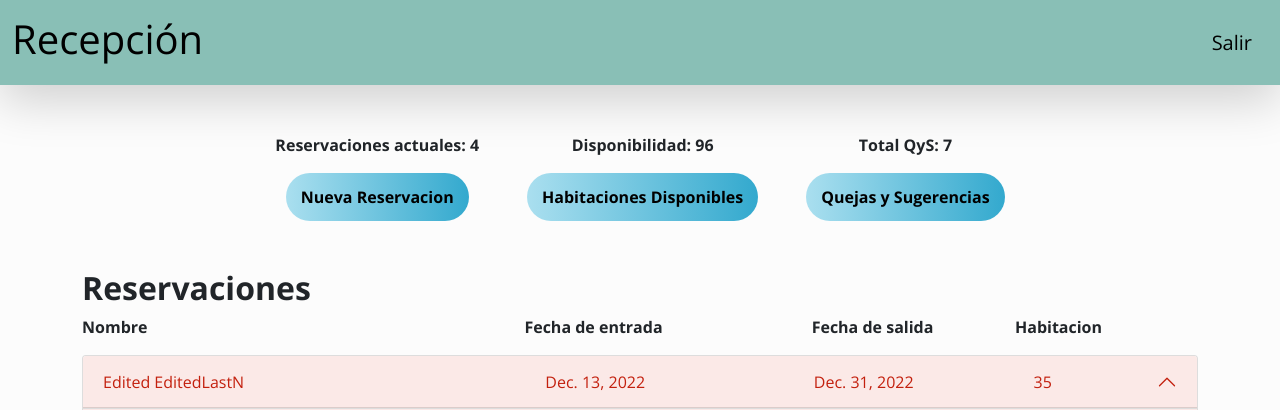
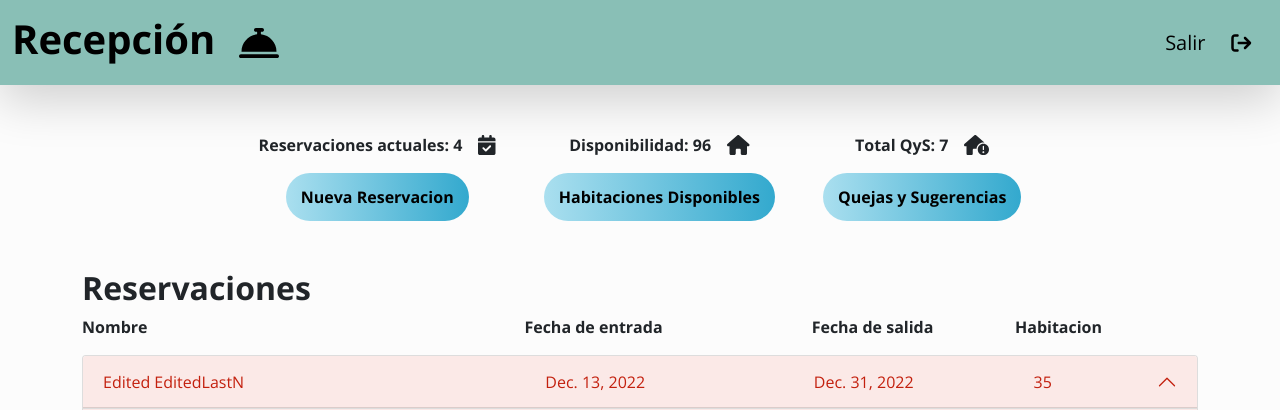
Before and after one commit to carlosmca44/sistema_gestion_hotelera, a Django app: page /home/ in a window 1280 px wide. Shown: the top 410 px of the page. Run offline with Django 3.2, Linux system fonts and the light colour scheme; data comes from the database, SQL or seed files in the repository; some libraries are stand-ins or nearby versions.

Commit message:
add fontawesome link and icons

```diff
--- a/main/templates/base.html
+++ b/main/templates/base.html
@@ -21,11 +21,19 @@
       style="background-color: #89bfb6; height: 85px"
     >
       <div class="container-fluid align-items-center">
-        <a href="{% url 'home' %}" class="navbar-brand text-black">
-          <h1>Recepción</h1>
+        <a
+          href="{% url 'home' %}"
+          class="navbar-brand text-black d-flex align-items-center gap-4"
+        >
+          <h1 class="fw-bold">Recepción</h1>
+          <i class="fa-solid fa-bell-concierge fa-2xl"></i>
         </a>
-        <a href="{% url 'login' %}" class="navbar-brand text-black">
+        <a
+          href="{% url 'login' %}"
+          class="navbar-brand text-black d-flex align-items-center gap-4"
+        >
           <p class="m-0">Salir</p>
+          <i class="fa-solid fa-arrow-right-from-bracket"></i>
         </a>
       </div>
     </nav>
@@ -35,5 +43,10 @@
       integrity="sha384-ka7Sk0Gln4gmtz2MlQnikT1wXgYsOg+OMhuP+IlRH9sENBO0LRn5q+8nbTov4+1p"
       crossorigin="anonymous"
     ></script>
+    <!-- Font Awesome icons (free version)-->
+    <script
+      src="https://use.fontawesome.com/releases/v6.1.0/js/all.js"
+      crossorigin="anonymous"
+    ></script>
   </body>
 </html>
--- a/main/templates/home/home.html
+++ b/main/templates/home/home.html
@@ -4,8 +4,9 @@
   <section>
     <div class="d-flex gap-5 justify-content-center mt-5">
       <div class="flex-column-center">
-        <p style="font-weight: 700">
+        <p class="d-flex align-items-center gap-3 fw-bold">
           Reservaciones actuales: {{total}}
+          <i class="fa-solid fa-calendar-check fa-lg"></i>
         </p>
         <a
           href="{% url 'newReservation' %}"
@@ -14,13 +15,19 @@
         >
       </div>
       <div class="flex-column-center">
-        <p style="font-weight: 700">Disponibilidad: {{disp}}</p>
+        <p class="d-flex align-items-center gap-3 fw-bold">
+          Disponibilidad: {{disp}}
+          <i class="fa-solid fa-house fa-lg"></i>
+        </p>
         <a href="" class="text-decoration-none gbutton"
           >Habitaciones Disponibles</a
         >
       </div>
       <div class="flex-column-center">
-        <p style="font-weight: 700">Total QyS: 7</p>
+        <p class="d-flex align-items-center gap-3 fw-bold">
+          Total QyS: 7
+          <i class="fa-solid fa-house-circle-exclamation fa-lg"></i>
+        </p>
         <a href="" class="text-decoration-none gbutton"
           >Quejas y Sugerencias</a
         >
```
